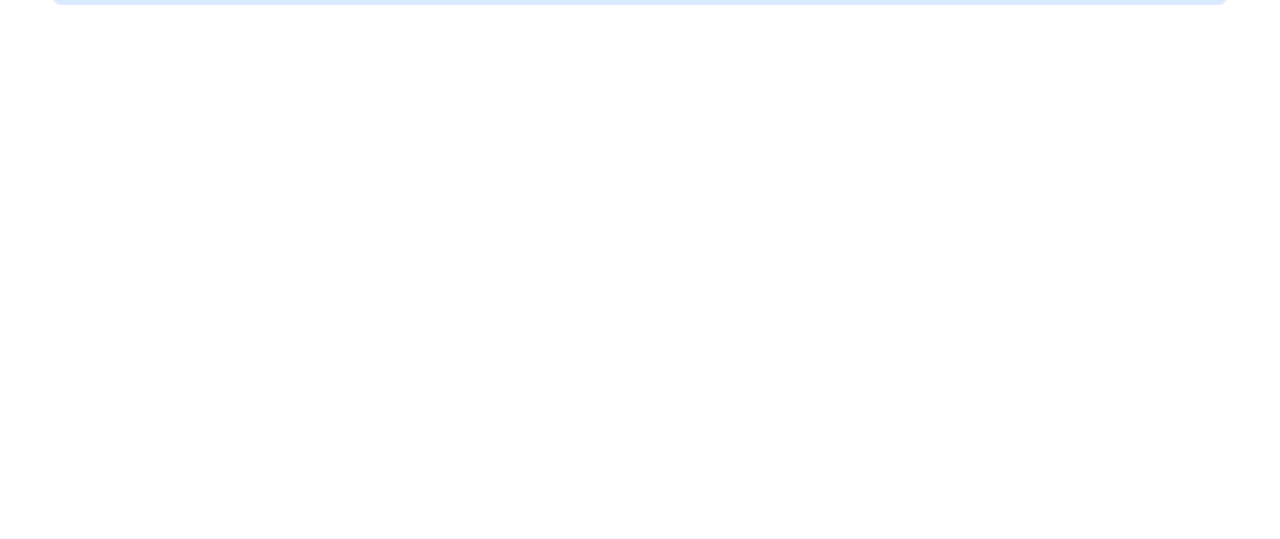
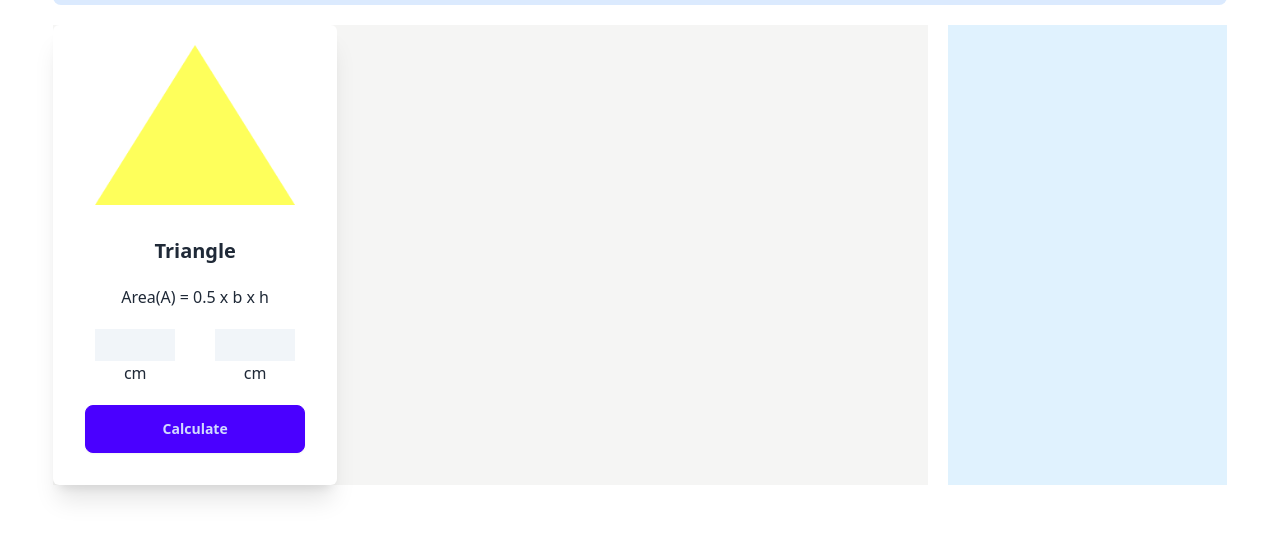
Before and after one commit to ferdouszihad/Geometry-Genius-content-flow, a plain HTML site: page index.html in a window 1280 px wide. Shown: the part 103-642 px from the top of the page. Drawn offline with nearby package versions, Linux system fonts and the light colour scheme.

Commit message:
layout design and simple card design with input

```diff
--- a/index.html
+++ b/index.html
@@ -27,5 +27,46 @@
         </div>
       </nav>
     </header>
+
+    <main class="w-11/12 mx-auto grid grid-cols-12 gap-5">
+      <section
+        id="cards"
+        class="col-span-9 bg-stone-100 grid grid-cols-3 gap-3"
+      >
+        <div class="card bg-base-100 shadow-xl rounded-md">
+          <figure class="px-5 pt-5">
+            <img src="./images/triangle.png" alt="Shoes" class="max-h-40" />
+          </figure>
+          <div class="card-body items-center text-center gap-5">
+            <h2 class="card-title">Triangle</h2>
+            <p>Area(A) = 0.5 x b x h</p>
+
+            <div class="card-form flex gap-5">
+              <div class="input-1">
+                <input
+                  type="text"
+                  id="base"
+                  name="base"
+                  class="input-field w-20 bg-slate-100 p-1 outline-none"
+                />
+                <label for="base">cm </label>
+              </div>
+              <div class="input-2">
+                <input
+                  type="text"
+                  id="base"
+                  name="base"
+                  class="input-field w-20 bg-slate-100 p-1 outline-none"
+                />
+                <label for="base">cm </label>
+              </div>
+            </div>
+
+            <button class="btn btn-primary w-full">Calculate</button>
+          </div>
+        </div>
+      </section>
+      <aside id="result" class="col-span-3 bg-sky-100"></aside>
+    </main>
   </body>
 </html>
```
